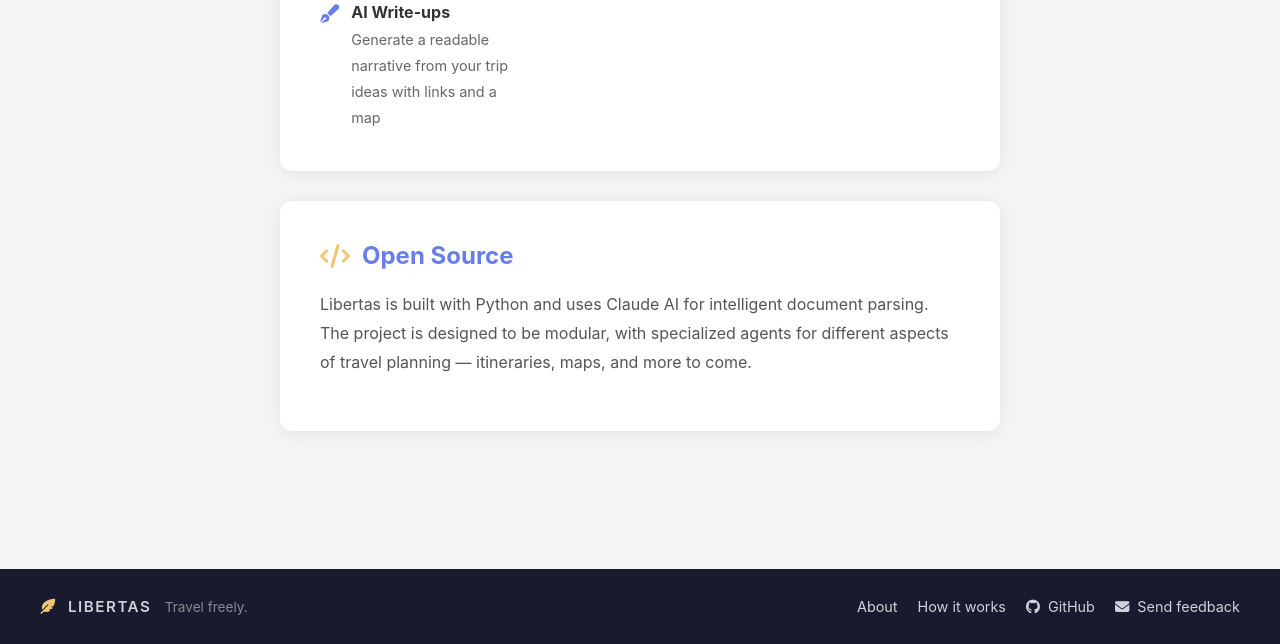
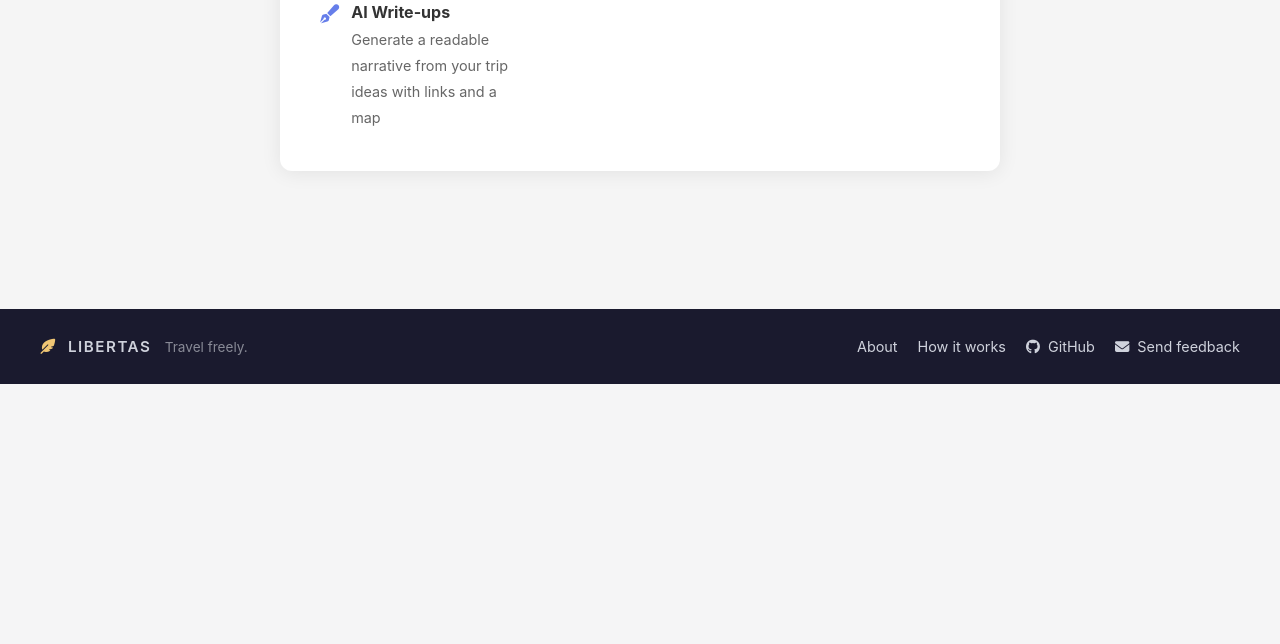
Before and after one commit to aabtzu/libertas-travel, a Flask app: page /about in a window 1280 px wide. Shown: the part 2072-2716 px from the top of the page. After the commit the page ends 2456 px from the top, so only its background shows below. Run offline with Flask 3, Linux system fonts and the light colour scheme.

Commit message:
Trim about + README copy
- Drop the 'Open Source' section from /about — vague and not particularly
  useful for end users.
- Drop the redundant Roman-goddess explainer sentence from README — the
  app's purpose is already in the line above and the lore lives on /about.

```diff
--- a/agents/common/templates/about.html
+++ b/agents/common/templates/about.html
@@ -128,14 +128,6 @@
             </div>
         </div>
 
-        <div class="about-section">
-            <h2><i class="fas fa-code"></i> Open Source</h2>
-            <p>
-                Libertas is built with Python and uses Claude AI for intelligent document parsing.
-                The project is designed to be modular, with specialized agents for different aspects
-                of travel planning — itineraries, maps, and more to come.
-            </p>
-        </div>
     </div>
 
     {footer_html}
```
Also changed, not shown: README.md.
